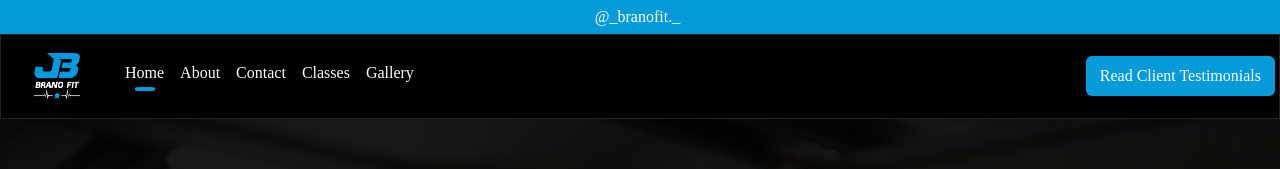
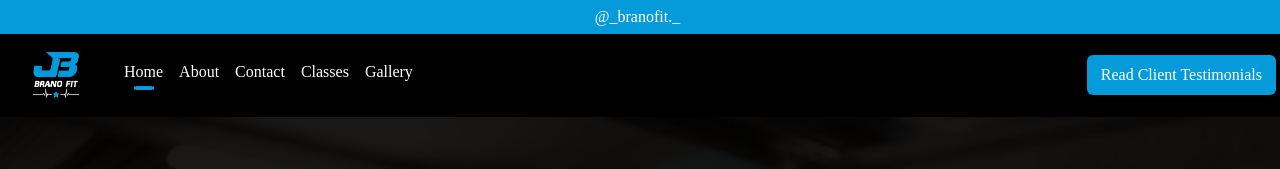
Before and after one commit to liamsmyt/BranoFit, a plain HTML site: page index.html in a window 1280 px wide. Shown: the top 169 px of the page. Drawn offline with nearby package versions, Linux system fonts and the light colour scheme; a web font is replaced by a local one.

Commit message:
removed navbar border

```diff
--- a/styles.css
+++ b/styles.css
@@ -37,6 +37,11 @@ body {
 
 .navbar {
   background-color: #000000;
+  border: none;
+  box-shadow: none;
+  border-radius: 0;
+  margin: 0;
+  padding: 0;
 }
 
 .navbar-brand {
```
